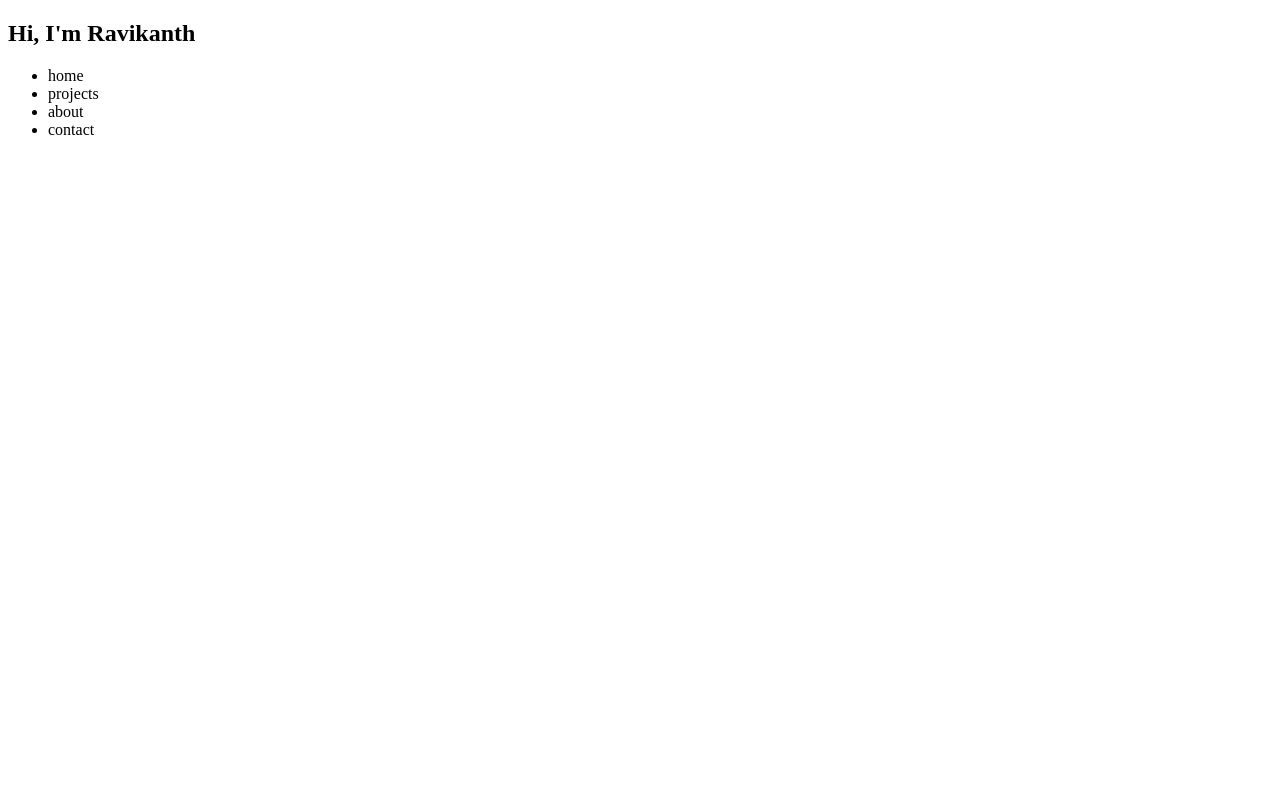
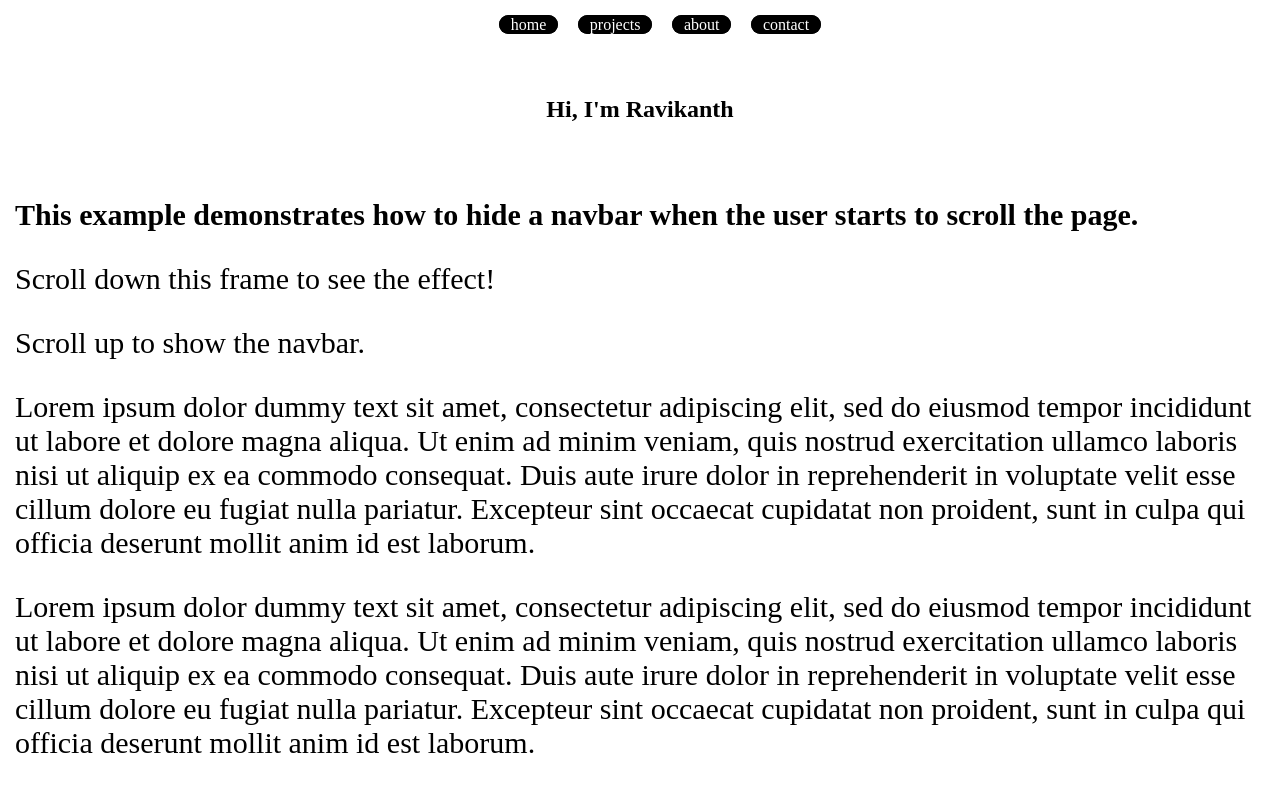
Before and after one commit to RavikanthDodda/portfolio-site, a plain HTML site: page index.html in a window 1280 px wide. Shown: the top 792 px of the page. Drawn offline with Linux system fonts and the light colour scheme.

Commit message:
nav bar with hide effect added

```diff
--- /dev/null
+++ b/default.css
@@ -0,0 +1,51 @@
+:root {
+  --main-bg-color: white;
+  --accent-color: black;
+  --text-primary: black;
+  --text-nav: white;
+}
+a {
+  text-decoration: none;
+  color: var(--text-primary);
+}
+body {
+  margin: 0;
+  padding: 0;
+  background-color: var(--main-bg-color);
+}
+
+#greeting-wrapper {
+  width: 100%;
+  text-align: center;
+  margin-top: 6rem;
+}
+
+#nav-wrapper ul {
+  list-style-type: none;
+}
+
+#nav-wrapper {
+  text-align: center;
+  position: fixed;
+  width: 100%;
+  height: 80px;
+  transition: top 0.2s ease-in-out;
+}
+
+.nav-item {
+  display: inline;
+  margin: 0 0.5rem;
+  border-radius: 1rem;
+  border: 0.05rem solid var(--accent-color);
+  background: var(--accent-color);
+}
+.nav-item a {
+  color: var(--text-nav);
+  padding: 0.3rem 0.67rem;
+}
+.nav-down {
+  top: -80px;
+}
+.nav-up {
+  top: 0px;
+}
--- a/index.html
+++ b/index.html
@@ -2,24 +2,57 @@
 <html lang="en">
   <head>
     <meta charset="UTF-8" />
-    <meta name="viewport" content="width=ale=1.0" />
-    <title>Document</title>
+    <meta name="viewport" content="width=1.0" />
+    <link rel="stylesheet" href="default.css" />
+    <title>Portfolio</title>
   </head>
   <body>
     <section class="header">
-      <div>
+      <div id="nav-wrapper" class="nav-up">
+        <ul>
+          <li class="nav-item"><a href="#">home</a></li>
+          <li class="nav-item"><a href="#">projects</a></li>
+          <li class="nav-item"><a href="#">about</a></li>
+          <li class="nav-item"><a href="#">contact</a></li>
+        </ul>
+      </div>
+      <div id="greeting-wrapper">
         <h1>Hi, I'm Ravikanth</h1>
       </div>
-      <div>
-        <ul>
-          <li>home</li>
-          <li>projects</li>
-          <li>about</li>
-          <li>contact</li>
-        </ul>
+      <div
+        style="padding: 15px 15px 2500px; font-size: 30px; margin-top: 30px;"
+      >
+        <p>
+          <b
+            >This example demonstrates how to hide a navbar when the user starts
+            to scroll the page.</b
+          >
+        </p>
+        <p>Scroll down this frame to see the effect!</p>
+        <p>Scroll up to show the navbar.</p>
+        <p>
+          Lorem ipsum dolor dummy text sit amet, consectetur adipiscing elit,
+          sed do eiusmod tempor incididunt ut labore et dolore magna aliqua. Ut
+          enim ad minim veniam, quis nostrud exercitation ullamco laboris nisi
+          ut aliquip ex ea commodo consequat. Duis aute irure dolor in
+          reprehenderit in voluptate velit esse cillum dolore eu fugiat nulla
+          pariatur. Excepteur sint occaecat cupidatat non proident, sunt in
+          culpa qui officia deserunt mollit anim id est laborum.
+        </p>
+        <p>
+          Lorem ipsum dolor dummy text sit amet, consectetur adipiscing elit,
+          sed do eiusmod tempor incididunt ut labore et dolore magna aliqua. Ut
+          enim ad minim veniam, quis nostrud exercitation ullamco laboris nisi
+          ut aliquip ex ea commodo consequat. Duis aute irure dolor in
+          reprehenderit in voluptate velit esse cillum dolore eu fugiat nulla
+          pariatur. Excepteur sint occaecat cupidatat non proident, sunt in
+          culpa qui officia deserunt mollit anim id est laborum.
+        </p>
       </div>
+
+      <script src="nav.js"></script>
     </section>
-    <section></section>
+    <section class="projects"></section>
     <section></section>
     <section></section>
   </body>
--- /dev/null
+++ b/nav.js
@@ -0,0 +1,28 @@
+var didScroll;
+var lastScrollTop = 0;
+var delta = 5;
+var navbarHeight = document.getElementById("nav-wrapper").clientHeight;
+window.addEventListener("scroll", function (event) {
+  didScroll = true;
+});
+setInterval(function () {
+  if (didScroll) {
+    hasScrolled();
+    didScroll = false;
+  }
+}, 250);
+function hasScrolled() {
+  var st = window.scrollY;
+  console.log(st);
+  if (Math.abs(lastScrollTop - st) <= delta) return;
+  if (st > lastScrollTop && st > navbarHeight) {
+    document.getElementById("nav-wrapper").classList.remove("nav-up");
+    document.getElementById("nav-wrapper").classList.add("nav-down");
+  } else {
+    // if (st + window.innerHeight < document.height) {
+    document.getElementById("nav-wrapper").classList.remove("nav-down");
+    document.getElementById("nav-wrapper").classList.add("nav-up");
+  }
+
+  lastScrollTop = st;
+}
```
Also changed, not shown: index.css (deleted).
